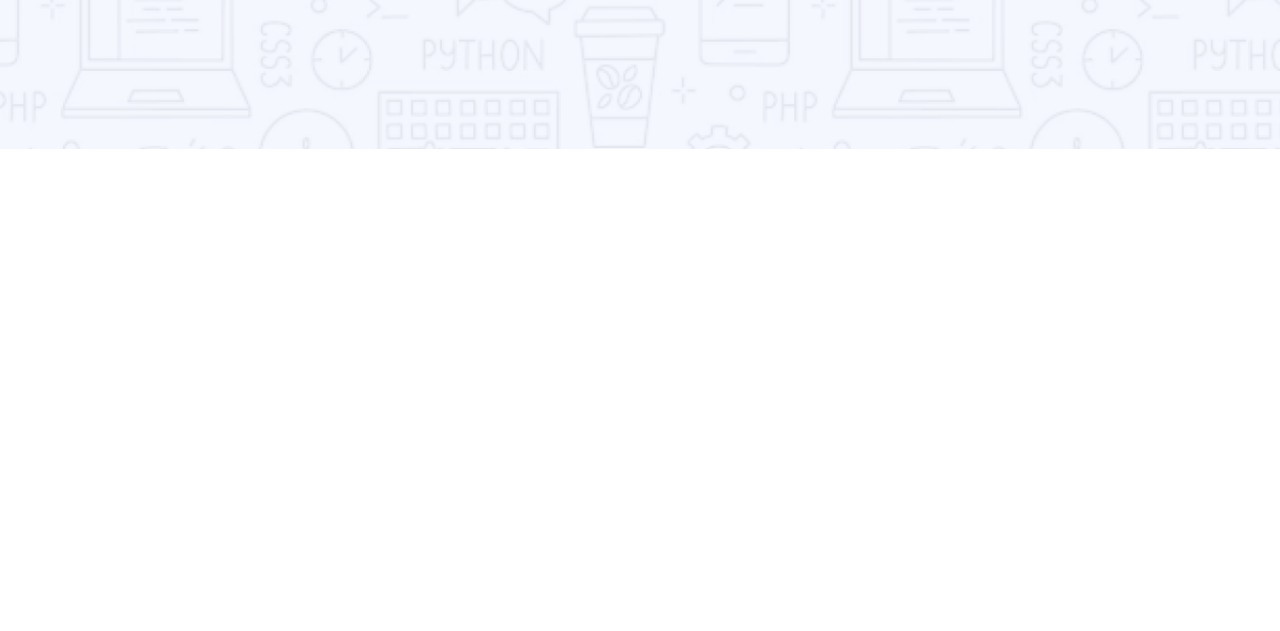
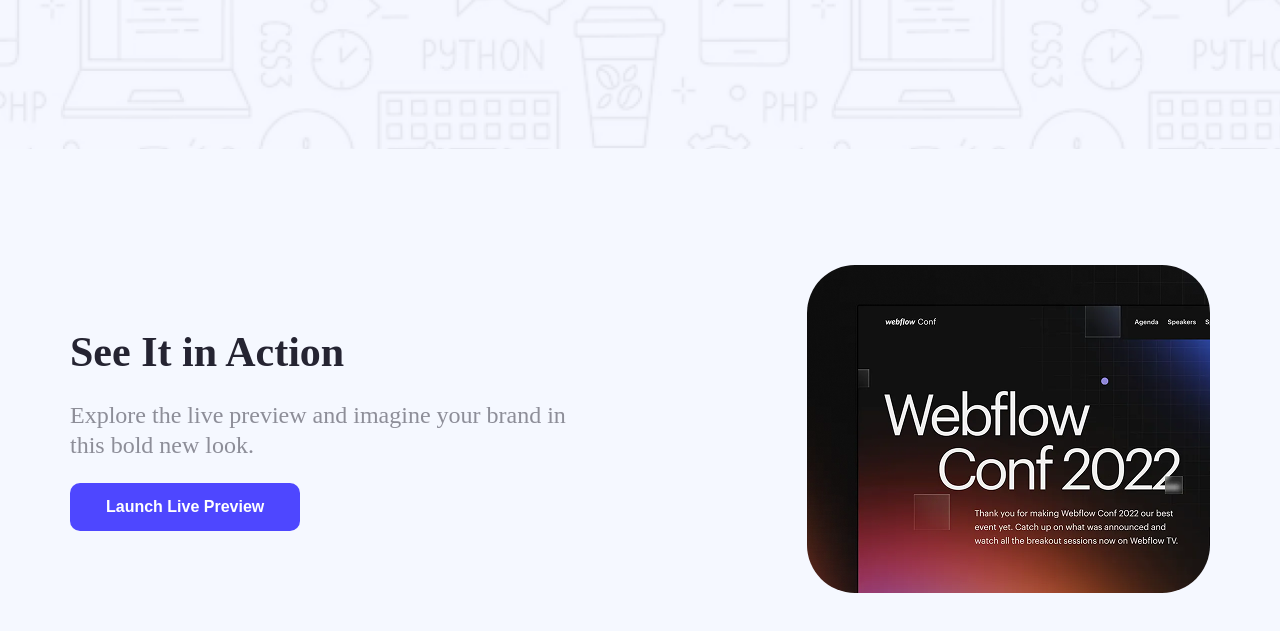
Before and after one commit to devmazharul/webflow, a plain HTML site: page index.html in a window 1280 px wide. Shown: the part 549-1180 px from the top of the page. Before the commit the page ends 800 px from the top, so only its background shows below. Drawn offline with Linux system fonts and the light colour scheme.

Commit message:
action section done

```diff
--- a/css/assignment.css
+++ b/css/assignment.css
@@ -25,6 +25,9 @@ header {
     background-size: cover;
 }
 
+main{
+    background-color: #f5f8ff;
+}
 
 .nav {
     display: flex;
@@ -39,7 +42,9 @@ header {
     line-height: 150%;
 }
 
-.nav button {
+.nav button,
+.banner button,
+.action button {
     font-weight: 700;
     font-size: 16px;
     line-height: 150%;
@@ -66,22 +71,46 @@ header {
 }
 
 .banner button {
-    font-weight: 700;
-    font-size: 16px;
-    line-height: 150%;
-    border-radius: 10px;
-    padding: 12px 36px;
-    color: white;
-    border: none;
-    background-color: #4E47FF;
     margin-bottom: 152px;
-    cursor: pointer;
 }
 
-.banner button:hover , .nav button:hover{
+.banner button:hover,
+.nav button:hover {
     background-color: white;
     color: #4E47FF;
     border: 2px solid #4E47FF;
     box-shadow: 5px 5px 20px #4E47FF;
     transition: .5s;
 }
+
+.action {
+    display: flex;
+    justify-content: space-between;
+    margin: 0 auto;
+    align-items: center;
+    padding: 116px 0px;
+
+}
+
+.action-wrap{
+    width: 517px;
+}
+
+.action-title {
+    font-weight: 700;
+    font-size: 42px;
+    line-height: 49px;
+    color: rgba(37, 36, 50, 1);
+}
+
+.action-description {
+    font-weight: 400;
+    font-size: 24px;
+    line-height: 30px;
+    color: rgba(37, 36, 50, 0.5);
+    padding: 23px 0px;
+}
+
+.action img{
+    border-radius: 48px;
+}
--- a/index.html
+++ b/index.html
@@ -1,11 +1,13 @@
 <!DOCTYPE html>
 <html lang="en">
+
 <head>
     <meta charset="UTF-8">
     <meta name="viewport" content="width=device-width, initial-scale=1.0">
     <title>WEBFLOW</title>
     <link rel="stylesheet" href="css/assignment.css">
 </head>
+
 <body>
     <header>
         <section class="nav container ">
@@ -18,8 +20,20 @@
 
         </section>
     </header>
-    <main></main>
+    <main>
+        <section class="action container">
+            <div class="action-wrap">
+                <div class="action-title">See It in Action</div>
+                <div class="action-description">Explore the live preview and imagine your brand in this bold new look.
+                </div>
+                <button>Launch Live Preview</button>
+            </div>
+
+<img src="images/wc-mini.png" alt="">
+        </section>
+    </main>
     <footer></footer>
 
 </body>
+
 </html>
```
